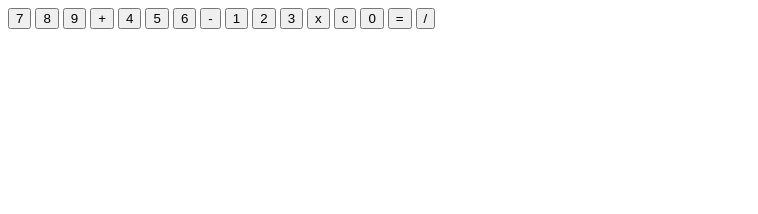
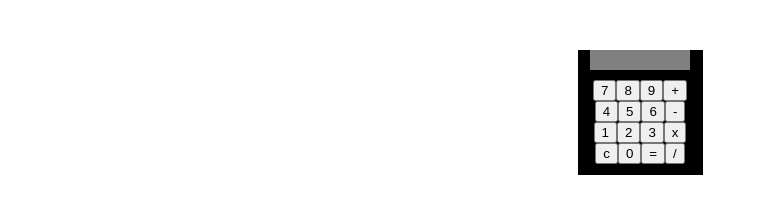
Before and after one commit to TyGuy98/Calculator, a plain HTML site: page index.html in a window 1280 px wide. Shown: the whole page, without its empty margins (0-758 px from the left). Drawn offline with Linux system fonts and the light colour scheme.

Commit message:
Create basic calculator layout

```diff
--- a/index.html
+++ b/index.html
@@ -3,11 +3,16 @@
 <head>
     <meta charset="UTF-8">
     <meta name="viewport" content="width=device-width, initial-scale=1.0">
-    <title>Document</title>
+    <title>Calculator</title>
+    <link rel="stylesheet" href="style.css">
 </head>
 <body>
 
     <div class="calculator-body">
+
+        <div class="calculator-items">
+
+
 
             <div class="display">
 
@@ -32,10 +37,11 @@
                 <button id="equal">=</button>
                 <button id="divide">/</button>
 
+            </div>
 
         </div>
 
     </div>
-
+<script src="script.js"></script>
 </body>
 </html>
--- a/script.js
+++ b/script.js
@@ -1,3 +1,9 @@
+const num1 = 0;
+const num2 = 0;
+const operator = "";
+
+
+
 function addNumbers (num1, num2){
     return num1 + num2;
 }
--- a/style.css
+++ b/style.css
@@ -0,0 +1,48 @@
+
+html, body {
+    height: 100%;
+    margin: 0;
+}
+
+body {
+    margin-top: 50px;
+    display: flex;
+    flex-direction: column;
+    align-items: center;
+}
+
+
+
+
+
+.calculator-body {
+    display: flex;
+    width: 125px;
+    height: 125px;
+    background-color: black;
+    justify-content: center;
+
+
+}
+
+.calculator-items {
+    display: flex;
+    flex-direction: column;
+}
+
+.display {
+    display: flex;
+    height: 20px;
+    width: 100px;
+    background-color: grey;
+    margin-bottom: 10px;
+}
+
+.buttons {
+    display: flex;
+    width: 100px;
+    flex-wrap: wrap;
+    flex-direction: row;
+    justify-content: center;
+    align-items: center;
+}
```
Lines whose indentation alone changed are shown as unchanged.
